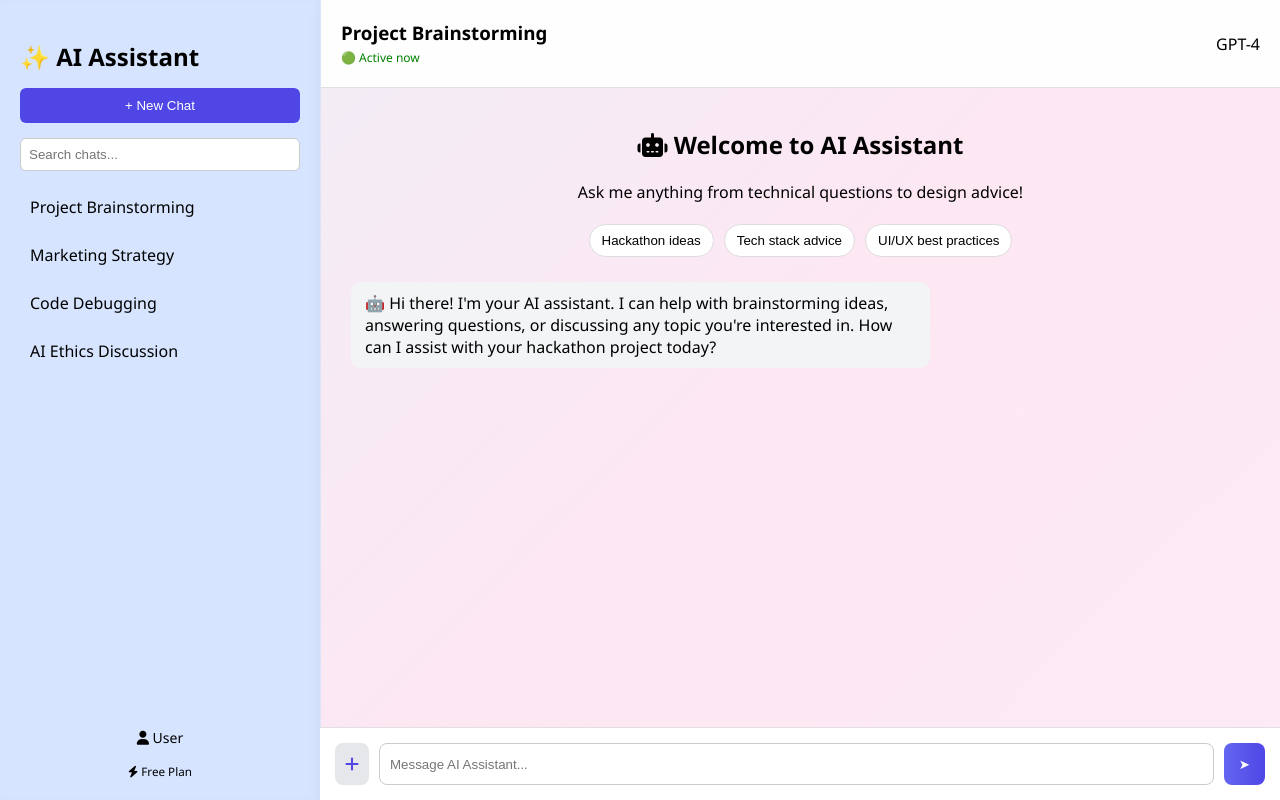
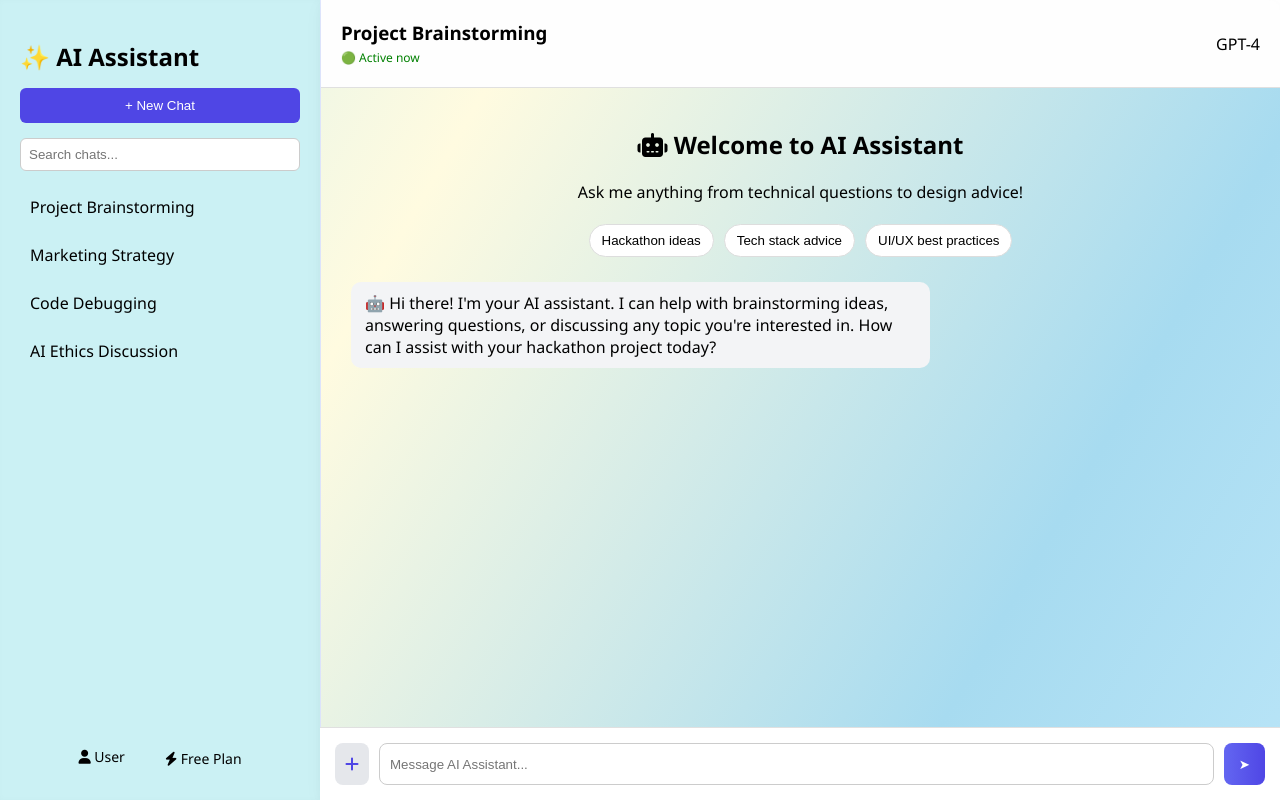
Before and after one commit to Mridula222/ai-helpbot-kg, a React (Vite) app in the folder frontend/chat-bot/: page / in a window 1280 px wide. Built offline with nearby package versions, Linux system fonts and the light colour scheme.

Commit message:
Changed the color scheme a little and Made changes upon few buttons

```diff
--- a/frontend/chat-bot/src/components/Sidebar.jsx
+++ b/frontend/chat-bot/src/components/Sidebar.jsx
@@ -18,8 +18,8 @@ function Sidebar() {
         <div className="chat-item">AI Ethics Discussion</div>
       </div>
       <div className="user-section">
-        <p><i className="fa-solid fa-user"></i> User</p>
-        <small><i className="fa-solid fa-bolt"></i> Free Plan</small>
+        <p className="User"><i className="fa-solid fa-user"></i> User</p>
+        <p className="Free"><i className="fa-solid fa-bolt"></i> Free Plan</p>
       </div>
     </div>
   );
--- a/frontend/chat-bot/src/index.css
+++ b/frontend/chat-bot/src/index.css
@@ -13,7 +13,7 @@ body, html, #root {
 /* Sidebar */
 .sidebar {
   width: 280px;
-  background-color: #d6e4ff;
+  background-color: #cbf1f4;
   padding: 20px;
   display: flex;
   flex-direction: column;
@@ -65,7 +65,30 @@ body, html, #root {
   margin-top: auto;
   padding-top: 20px;
   font-size: 14px;
+  display: flex;
+  flex-direction: row;
+  justify-content: center;
+  align-items: center;
 }
+
+.User{
+  position: relative;
+  right:20px;
+}
+
+.User:hover{
+ transform: scale(1.2);
+}
+.Free{
+  position: relative;
+  left:20px;
+  top: 2px;
+}
+
+.Free:hover{
+ transform: scale(1.2);
+}
+
 
 /* Chat Window */
 .chat-window {
@@ -100,14 +123,14 @@ body, html, #root {
   padding-bottom: 100px; /* Make room for fixed input */
   overflow-y: auto;
   flex-grow: 1;
- background: linear-gradient(-45deg, #fceff9, #fde7f3, #e0f7fa, #e4f0ff);
-  background-size: 400% 400%;
-  animation: gradientFlow 10s ease infinite;
+background: linear-gradient(120deg, #d0e8f2, #fef9e7, #bfeaf5, #fffbe0, #a7dbf0, #ccefff);
+background-size: 300% 300%;
+animation: gradientShift 12s ease-in-out infinite;
 }
-@keyframes gradientFlow {
-  0% { background-position: 0% 50%; }
-  50% { background-position: 100% 50%; }
-  100% { background-position: 0% 50%; }
+@keyframes gradientShift {
+  0% {background-position: 0% 50%;}
+  50% {background-position: 100% 50%;}
+  100% {background-position: 0% 50%;}
 }
 .intro-box {
   text-align: center;
@@ -226,10 +249,10 @@ body, html, #root {
 }
 
 .message.user {
-  background-color:#e8e5ff;
+  background-color: rgba(255, 253, 235, 0.8); /* soft lemon tint */
+  color: #2d2d2d;
   align-self: flex-end;
   margin-left: auto;
-  color: black;
 }
 
 .message.bot {
```
